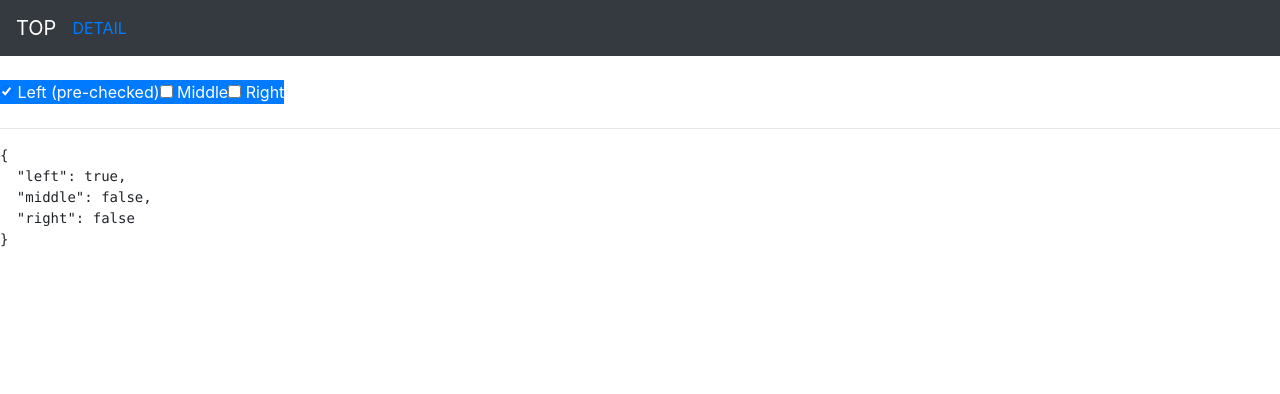
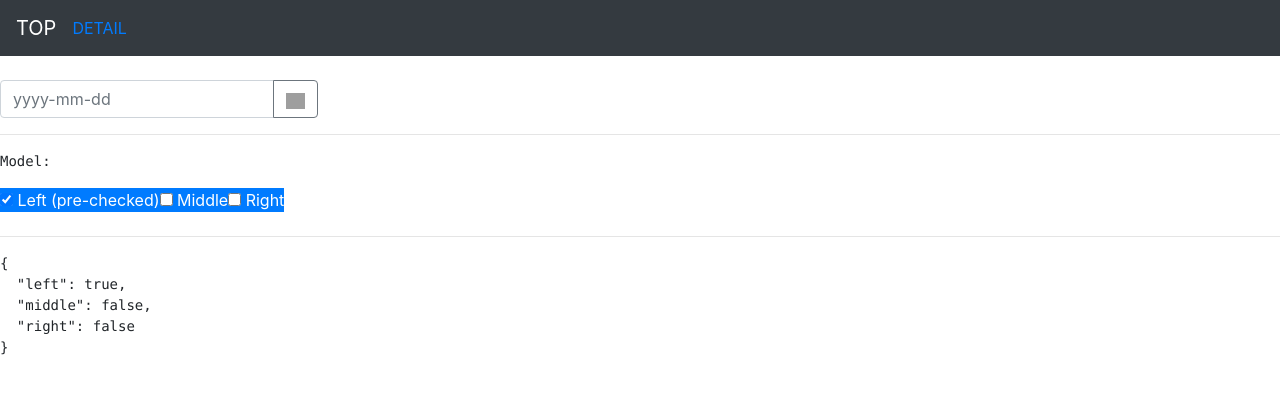
Before and after one commit to ponkore/angularjs-study-app, an Angular app: page / in a window 1280 px wide. Shown: the top 394 px of the page. Built offline with nearby package versions, Linux system fonts and the light colour scheme; grey boxes are pictures that could not be loaded.

Commit message:
add datepicker sample

```diff
--- a/src/app/app.component.html
+++ b/src/app/app.component.html
@@ -10,6 +10,7 @@
   </div>
 </nav>
 
+<app-ngbd-datepicker-popup></app-ngbd-datepicker-popup>
 <app-buttons-checkbox></app-buttons-checkbox>
 
 <main role="main" class="container">
--- a/src/app/app.module.ts
+++ b/src/app/app.module.ts
@@ -5,11 +5,13 @@ import { AppRoutingModule } from './app-routing.module';
 import { NgbModule } from '@ng-bootstrap/ng-bootstrap';
 import { AppComponent } from './app.component';
 import { ButtonsCheckboxComponent } from './components/buttons-checkbox/buttons-checkbox.component';
+import { NgbdDatepickerPopupComponent } from './components/ngbd-datepicker-popup/ngbd-datepicker-popup.component';
 
 @NgModule({
     declarations: [
         AppComponent,
-        ButtonsCheckboxComponent
+        ButtonsCheckboxComponent,
+        NgbdDatepickerPopupComponent
     ],
     imports: [
         BrowserModule,
--- /dev/null
+++ b/src/app/components/ngbd-datepicker-popup/ngbd-datepicker-popup.component.html
@@ -0,0 +1,16 @@
+<form class="form-inline">
+  <div class="form-group">
+    <div class="input-group">
+      <input class="form-control" placeholder="yyyy-mm-dd"
+             name="dp" [(ngModel)]="model" ngbDatepicker #d="ngbDatepicker">
+      <div class="input-group-append">
+        <button class="btn btn-outline-secondary" (click)="d.toggle()" type="button">
+          <img src="img/calendar-icon.svg" style="width: 1.2rem; height: 1rem; cursor: pointer;"/>
+        </button>
+      </div>
+    </div>
+  </div>
+</form>
+
+<hr/>
+<pre>Model: {{ model | json }}</pre>
--- /dev/null
+++ b/src/app/components/ngbd-datepicker-popup/ngbd-datepicker-popup.component.ts
@@ -0,0 +1,15 @@
+import { Component, OnInit } from '@angular/core';
+
+@Component({
+    selector: 'app-ngbd-datepicker-popup',
+    templateUrl: './ngbd-datepicker-popup.component.html',
+    styleUrls: ['./ngbd-datepicker-popup.component.scss']
+})
+export class NgbdDatepickerPopupComponent implements OnInit {
+
+    constructor() { }
+
+    ngOnInit() {
+    }
+
+}
```
Also changed, not shown: src/app/components/ngbd-datepicker-popup/ngbd-datepicker-popup.component.scss (added), 1 other file (tests, documents, lock files or other folders).
